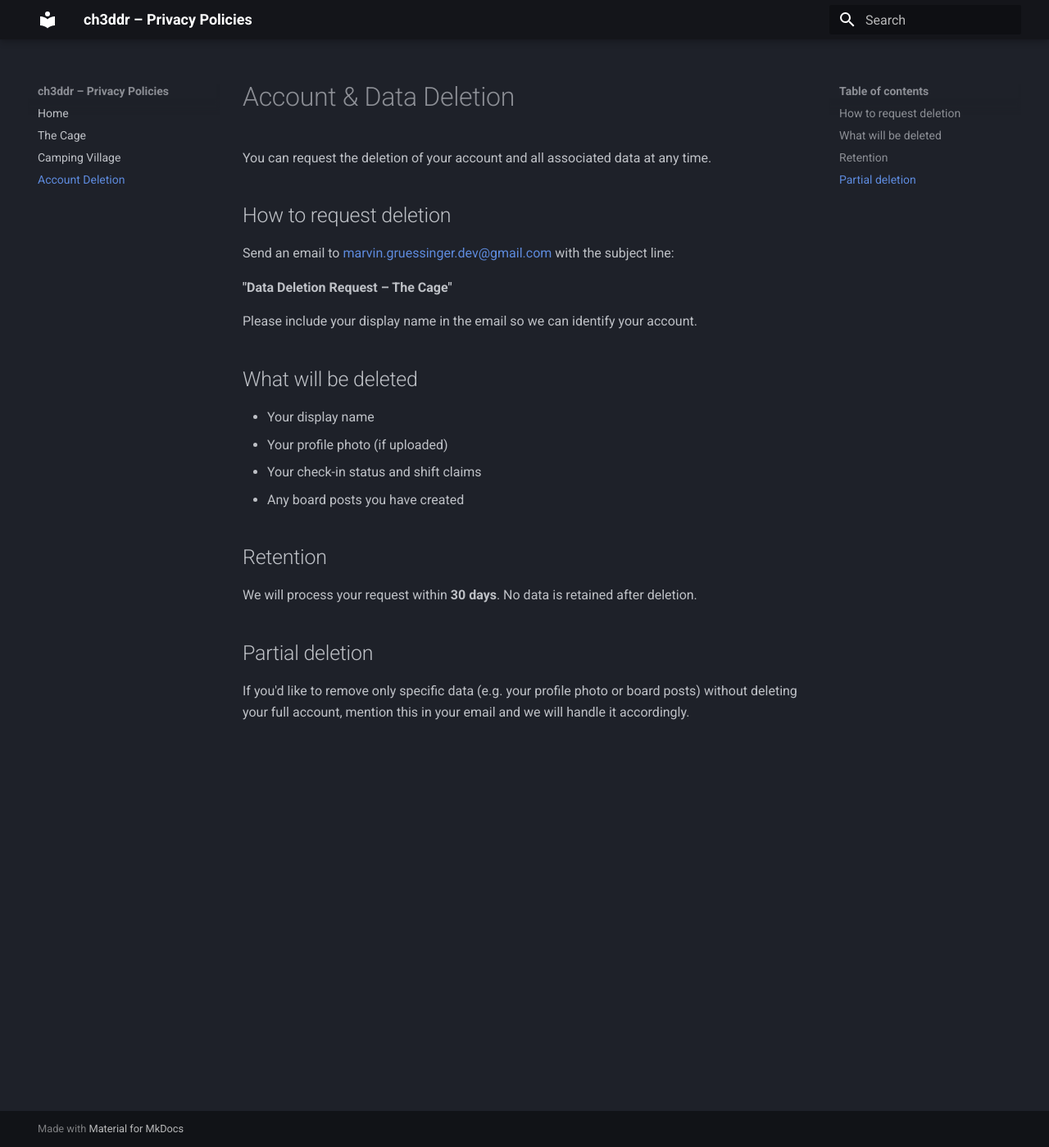
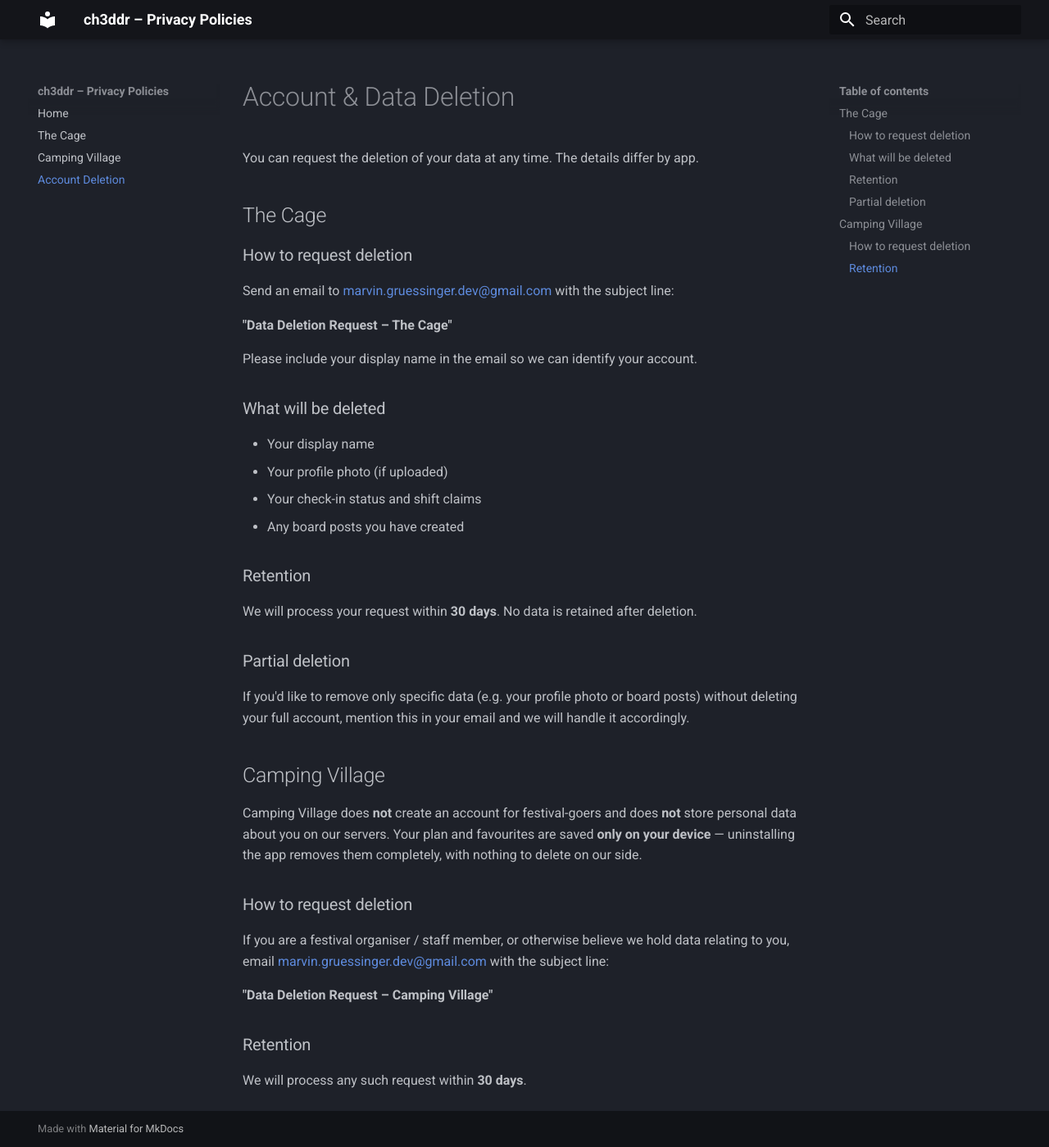
Before and after one commit to ch3ddr/privacy, an MkDocs documentation site: the page built from docs/delete-account.md, in a window 1280 px wide and 1399 px high. Shown: the whole window at 82% size. Built offline with MkDocs 1.6.1 and Material for MkDocs 9.7.7, drawn with Linux system fonts in a browser that asks for light colours.

Commit message:
Add Camping Village section to data deletion page
Co-Authored-By: Claude Opus 4.8 (1M context) <noreply@anthropic.com>

```diff
--- a/docs/delete-account.md
+++ b/docs/delete-account.md
@@ -1,8 +1,10 @@
 # Account & Data Deletion
 
-You can request the deletion of your account and all associated data at any time.
+You can request the deletion of your data at any time. The details differ by app.
 
-## How to request deletion
+## The Cage
+
+### How to request deletion
 
 Send an email to [marvin.gruessinger.dev@gmail.com](mailto:marvin.gruessinger.dev@gmail.com) with the subject line:
 
@@ -10,17 +12,31 @@ Send an email to [marvin.gruessinger.dev@gmail.com](mailto:marvin.gruessinger.de
 
 Please include your display name in the email so we can identify your account.
 
-## What will be deleted
+### What will be deleted
 
 - Your display name
 - Your profile photo (if uploaded)
 - Your check-in status and shift claims
 - Any board posts you have created
 
-## Retention
+### Retention
 
 We will process your request within **30 days**. No data is retained after deletion.
 
-## Partial deletion
+### Partial deletion
 
 If you'd like to remove only specific data (e.g. your profile photo or board posts) without deleting your full account, mention this in your email and we will handle it accordingly.
+
+## Camping Village
+
+Camping Village does **not** create an account for festival-goers and does **not** store personal data about you on our servers. Your plan and favourites are saved **only on your device** — uninstalling the app removes them completely, with nothing to delete on our side.
+
+### How to request deletion
+
+If you are a festival organiser / staff member, or otherwise believe we hold data relating to you, email [marvin.gruessinger.dev@gmail.com](mailto:marvin.gruessinger.dev@gmail.com) with the subject line:
+
+**"Data Deletion Request – Camping Village"**
+
+### Retention
+
+We will process any such request within **30 days**.
```
